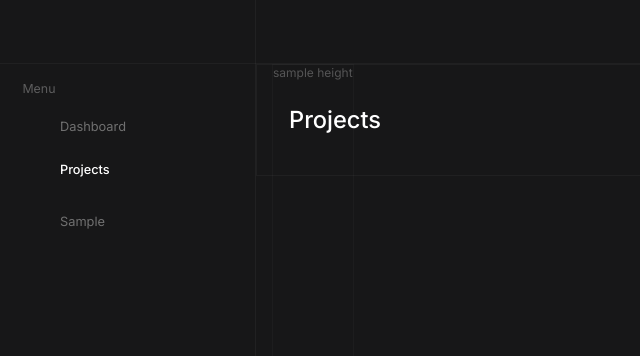
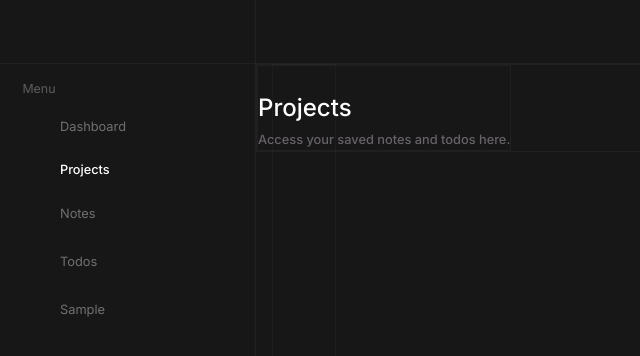
Before and after one commit to rogelcristobal/my-application, a React (Vite) app in the folder client/: page /collections in a window 1280 px wide. Shown: the top 356 px of the page, without its empty margins (0-640 px from the left). Built offline with nearby package versions, Linux system fonts and the light colour scheme; no server answers; sample sign-in values are in the browser's storage; some icons are missing; a web font is replaced by a local one.

Commit message:
some changes

```diff
--- a/client/package.json
+++ b/client/package.json
@@ -13,7 +13,6 @@
     "@reduxjs/toolkit": "^1.9.5",
     "@tanstack/react-query": "^4.29.11",
     "@tanstack/react-query-devtools": "^4.29.15",
-    "antd": "^5.7.3",
     "axios": "^1.4.0",
     "firebase": "^9.22.1",
     "framer-motion": "^10.12.16",
--- a/client/src/components/Sidebar.jsx
+++ b/client/src/components/Sidebar.jsx
@@ -53,7 +53,7 @@ const Sidebar = () => {
                   title: "projects ",
                   icon: <PiFolderNotch />,
                   activeClass:`text-white `,
-
+                  initialState:true,
                   loading: currentUserLoading,
                   items: [{title:"notes",count:currentUser?.noteCollections?.length},{title:"todos",}].map((item, id) => (
                     <SidebarLink
@@ -79,6 +79,7 @@ const Sidebar = () => {
                   loading={item?.loading}
                   item={item?.items}
                   activeClass={item.activeClass}
+                  initialState={item?.initialState}
                 />
               ))}
             </div>
--- a/client/src/components/SidebarLink.jsx
+++ b/client/src/components/SidebarLink.jsx
@@ -4,7 +4,7 @@ import { NavLink, useLocation } from "react-router-dom";
 import { motion } from "framer-motion";
 const SidebarLink = ({
   title,
-  sidebarState,
+  initialState,
   loading,
   icon,
   count,
@@ -16,7 +16,7 @@ const SidebarLink = ({
   const hoverToggle = () => {
     setHOverState(!hoverState);
   };
-  const [activeState, setActiveState] = React.useState(false);
+  const [activeState, setActiveState] = React.useState(initialState);
   const location = useLocation();
 
   // Check if the NavLink is active
@@ -34,7 +34,7 @@ const SidebarLink = ({
         role="link"
         className="w-full  mb-0.5 h-fit"
         onClick={handleNavLinkClick}
-        exact={false}
+
       >
         <div
           onMouseEnter={hoverToggle}
--- a/client/src/pages/Collections.jsx
+++ b/client/src/pages/Collections.jsx
@@ -4,7 +4,6 @@ import AddCollectionModal from "../components/AddCollectionModal";
 import SearchBar from "../components/SearchBar";
 import { QueryClient, useQuery } from "@tanstack/react-query";
 import { useSelector, useDispatch } from "react-redux";
-import { Tabs } from "antd";
 import {
   deleteCurrentUserCollection,
   addCurrentUserCollection,
@@ -17,11 +16,11 @@ import NoteCollectionDropDownPositionContext from "../context/NoteCollectionDrop
 import { LuTrash2, LuEdit } from "react-icons/lu";
 import { Routes, Route, useParams } from "react-router-dom";
 import Sample from "../components/Sample";
-import {GoSidebarExpand} from 'react-icons/go'
+import { GoSidebarExpand } from "react-icons/go";
 const Collections = () => {
   const { socket } = React.useContext(SocketContext);
   const currentUser = useSelector((state) => state.currentUser.data);
-  const [activeTab,setActiveTab] = React.useState(0)
+  const [activeTab, setActiveTab] = React.useState(0);
   const currentUserLoading = useSelector((state) => state.currentUser.loading);
   const [addCollectionModalState, setAddCollectionModalState] =
     React.useState(false);
@@ -126,13 +125,37 @@ const Collections = () => {
     return () => document.removeEventListener("mousedown", handleClickOutside);
   }, []);
 
+  const onChange = (key) => {
+  console.log(key);
+};
+const items = [
+  {
+    key: '1',
+    label: `Notes`,
+    children: `Content of Tab Pane 1`,
+  },
+  {
+    key: '2',
+    label: `Todos`,
+    children: `Content of Tab Pane 2`,
+  },
+
+];
+
   return (
     <div className="text-sm text-neutral-100/40 h-screen flex relative w-full overflow-y-scroll pt-[4rem]">
-      <div className="h-[200vh] opacity-70 text-xs absolute w-fit view left-4">sample height</div>
-      <div className="mx-auto container px-8 view h-28 flex items-center">
+      <div className="h-[200vh] opacity-70 text-xs absolute w-16 view left-4">
 
-         <span className="text-white font-medium text-[1.475rem]">Projects</span>
-
+      </div>
+      <div className="xl:mx-auto xl:container xl:px-0 lg:px-8 w-full  view h-fit flex items-start flex-col justify-center">
+        <div className="view w-fit h-fit flex flex-col pt-8">
+          <span className="text-white font-medium md:text-[1.45rem] xl:text-[1.5rem]">
+            Projects
+          </span>
+          <span className="text-[0.8rem] xl:mt-3 text-[#676269]  font-medium">
+            Access your saved notes and todos here.
+          </span>
+        </div>
       </div>
     </div>
   );
```
Also changed, not shown: 1 other file (tests, documents, lock files or other folders).
